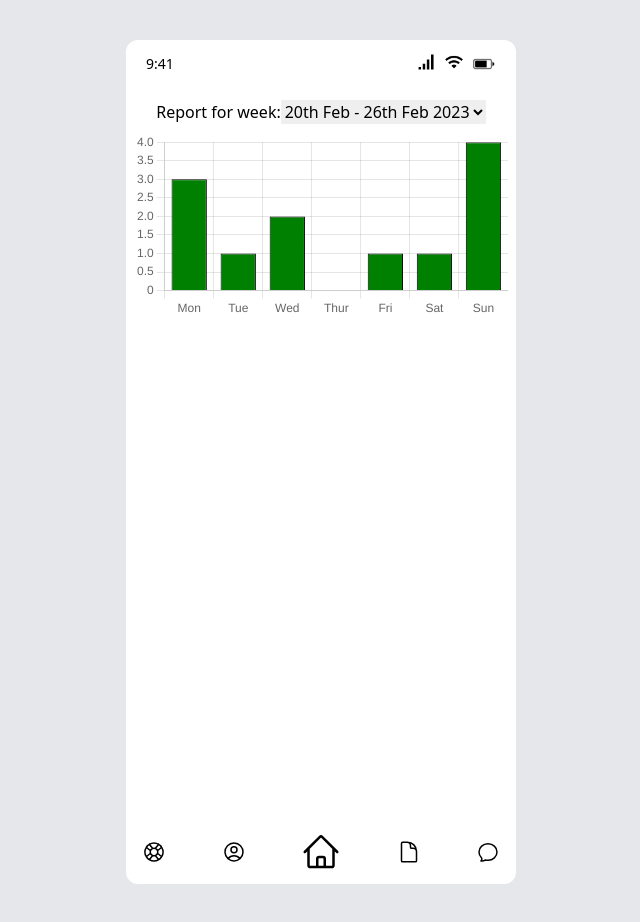
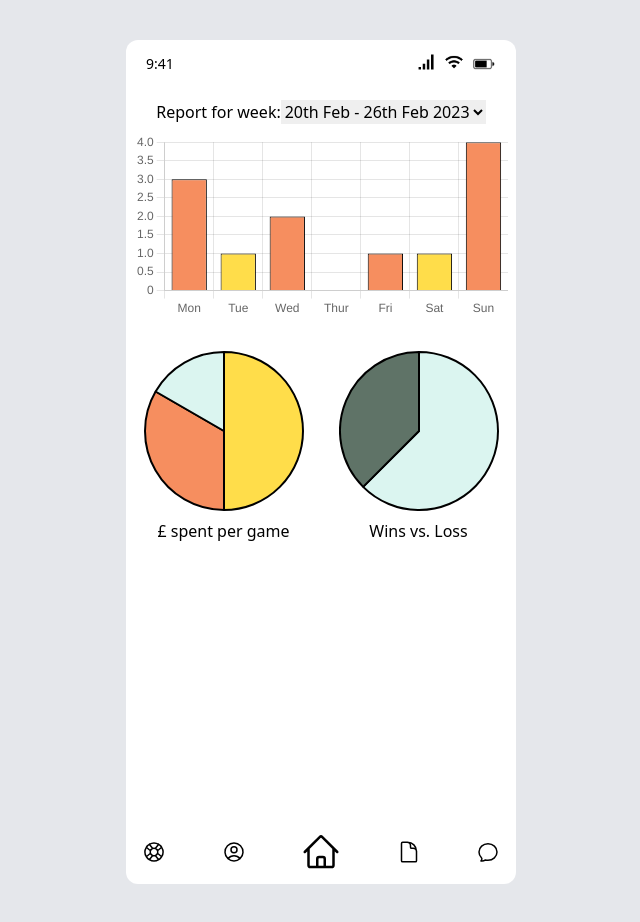
Before and after one commit to tippinsh/IUI-frontend, a React (Create React App) app: page /report in a window 1280 px wide. Shown: the whole page, without its empty margins (319-959 px from the left). Built offline with nearby package versions, Linux system fonts and the light colour scheme.

Commit message:
added pie charts for report

```diff
--- a/src/components/Graph.js
+++ b/src/components/Graph.js
@@ -17,7 +17,7 @@ function Graph(props) {
         label: "Avg. number of hours",
         data: props.data,
         borderColor: "black",
-        backgroundColor: "green",
+        backgroundColor: ["rgb(246, 142, 95)", "rgb(255, 221, 74)"],
         borderWidth: 1,
       },
     ],
--- /dev/null
+++ b/src/components/PieChart1.js
@@ -0,0 +1,34 @@
+import { Chart as ChartJS, ArcElement, Tooltip, Legend } from "chart.js";
+import { Pie } from "react-chartjs-2";
+
+ChartJS.register(ArcElement, Tooltip, Legend);
+
+function PieChart1() {
+  const data = {
+    labels: ["Poker", "Football", "Rugby"],
+    datasets: [
+      {
+        label: "Amount spent",
+        data: [60, 40, 20],
+        borderColor: "black",
+        backgroundColor: ["#FFDD4A", "#F68E5F", "#DBF5F0"],
+      },
+    ],
+  };
+
+  const options = {
+    plugins: {
+      legend: {
+        display: false,
+      },
+    },
+  };
+
+  return (
+    <div className="w-40 h-40">
+      <Pie data={data} options={options}></Pie>
+    </div>
+  );
+}
+
+export default PieChart1;
--- /dev/null
+++ b/src/components/PieChart2.js
@@ -0,0 +1,34 @@
+import { Chart as ChartJS, ArcElement, Tooltip, Legend } from "chart.js";
+import { Pie } from "react-chartjs-2";
+
+ChartJS.register(ArcElement, Tooltip, Legend);
+
+function PieChart2() {
+  const data = {
+    labels: ["Win", "Loss"],
+    datasets: [
+      {
+        label: "Amount",
+        data: [100, 60],
+        borderColor: "black",
+        backgroundColor: ["#DBF5F0", "#5F7367"],
+      },
+    ],
+  };
+
+  const options = {
+    plugins: {
+      legend: {
+        display: false,
+      },
+    },
+  };
+
+  return (
+    <div className="w-40 h-40">
+      <Pie data={data} options={options}></Pie>
+    </div>
+  );
+}
+
+export default PieChart2;
--- a/src/pages/Report.js
+++ b/src/pages/Report.js
@@ -2,6 +2,8 @@ import { useState } from "react";
 import Phone from "../components/Phone";
 import FooterNav from "../components/FooterNav";
 import Graph from "../components/Graph";
+import PieChart1 from "../components/PieChart1";
+import PieChart2 from "../components/PieChart2";
 
 const graphData = [
   [3, 1, 2, 0, 1, 1, 4],
@@ -35,6 +37,16 @@ function Report() {
         <div>
           <Graph data={data}></Graph>
         </div>
+        <div className="flex justify-around mt-6">
+          <div className="flex flex-col items-center gap-2">
+            <PieChart1></PieChart1>
+            <p>£ spent per game</p>
+          </div>
+          <div className="flex flex-col items-center gap-2">
+            <PieChart2></PieChart2>
+            <p>Wins vs. Loss</p>
+          </div>
+        </div>
         <div className="mt-auto">
           <FooterNav></FooterNav>
         </div>
```
